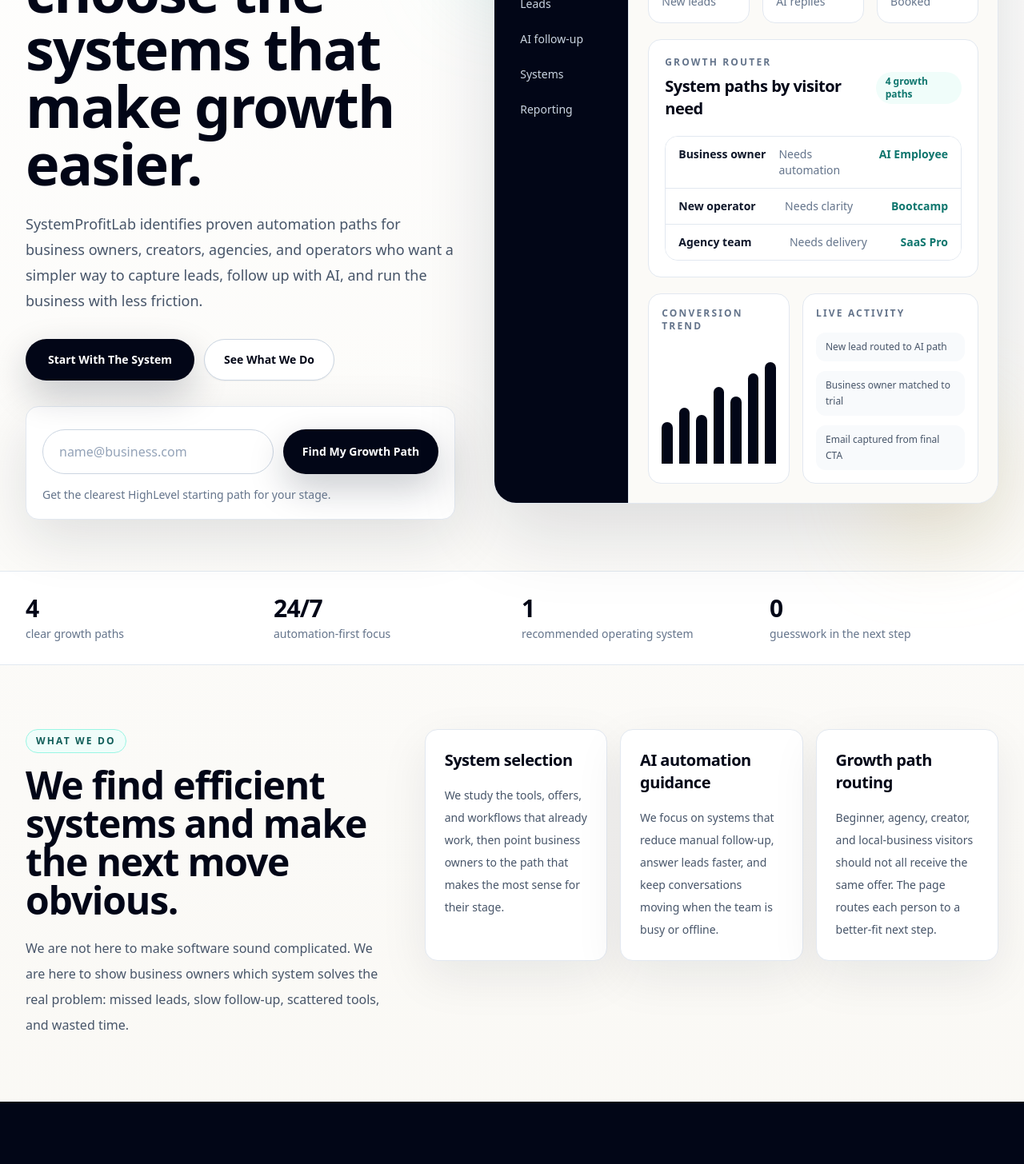
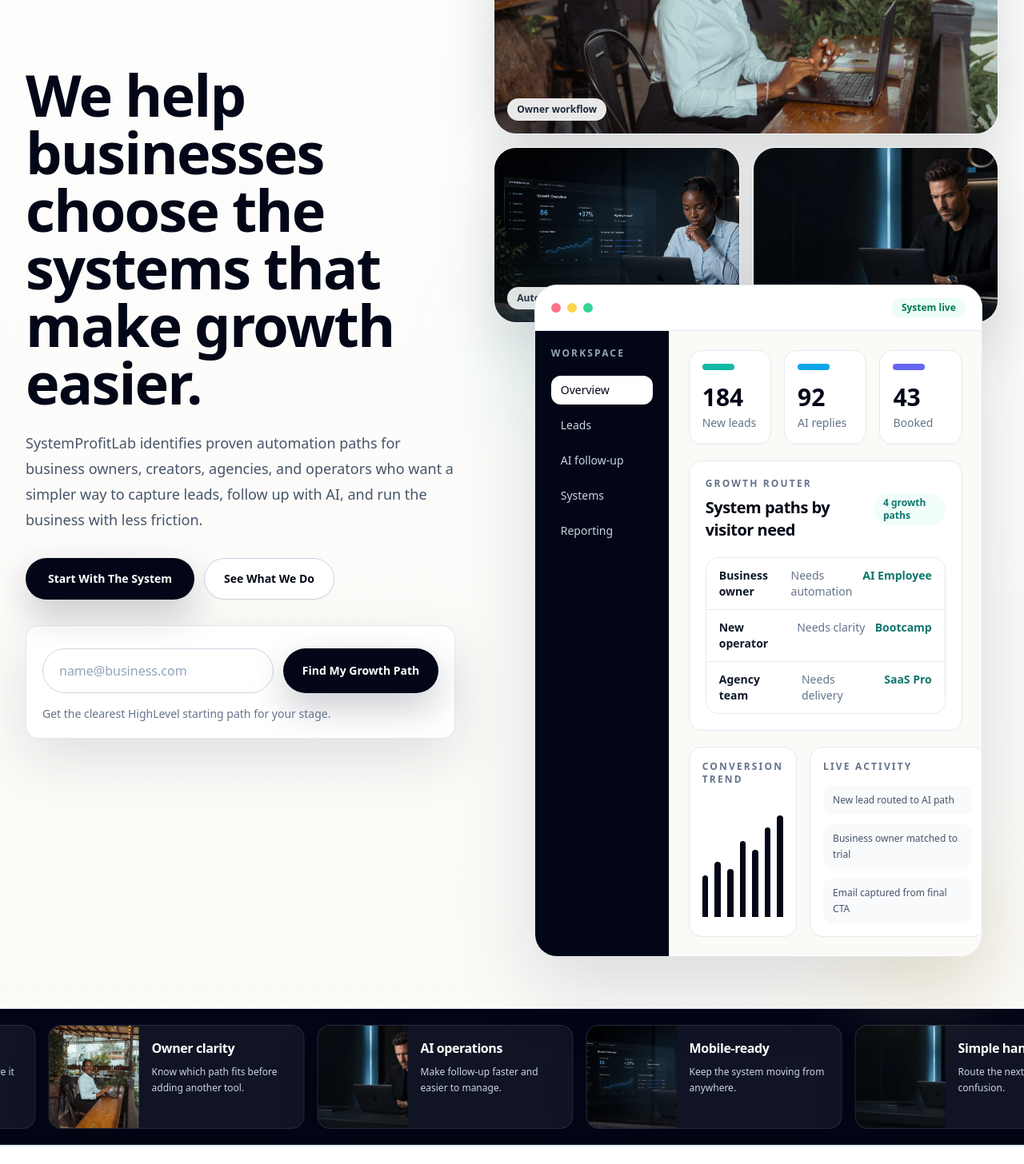
Before and after one commit to systemprofitlab/systemprofitlab, a Next.js app: page / in a window 1280 px wide. Shown: the part 320-1776 px from the top of the page at 80% size. Built offline with nearby package versions, Linux system fonts and the light colour scheme.

Commit message:
Add authentic visual motion layer

```diff
--- /dev/null
+++ b/app/components/VisualMosaic.tsx
@@ -0,0 +1,55 @@
+import Image from "next/image";
+import ProductMockup from "./ProductMockup";
+
+const imageCards = [
+  {
+    src: "/hero-business-owner.jpg",
+    alt: "Business owner reviewing growth systems on a laptop",
+    label: "Owner workflow",
+  },
+  {
+    src: "/generated/hero-operator-desktop.webp",
+    alt: "Operator workspace with automation dashboard",
+    label: "Automation desk",
+  },
+  {
+    src: "/generated/section-operator-desktop.webp",
+    alt: "Growth operator managing business systems",
+    label: "System review",
+  },
+];
+
+export default function VisualMosaic() {
+  return (
+    <div className="visual-mosaic">
+      <div className="visual-photo visual-photo-large">
+        <Image
+          src={imageCards[0].src}
+          alt={imageCards[0].alt}
+          fill
+          priority
+          sizes="(max-width: 1024px) 100vw, 48vw"
+        />
+        <span>{imageCards[0].label}</span>
+      </div>
+
+      <div className="visual-stack">
+        {imageCards.slice(1).map((image) => (
+          <div className="visual-photo" key={image.src}>
+            <Image
+              src={image.src}
+              alt={image.alt}
+              fill
+              sizes="(max-width: 1024px) 50vw, 24vw"
+            />
+            <span>{image.label}</span>
+          </div>
+        ))}
+      </div>
+
+      <div className="visual-dashboard">
+        <ProductMockup compact />
+      </div>
+    </div>
+  );
+}
--- a/app/globals.css
+++ b/app/globals.css
@@ -111,4 +111,83 @@
   .panel-label {
     @apply text-[11px] font-semibold uppercase tracking-[0.22em] text-slate-500;
   }
+
+  .visual-mosaic {
+    @apply relative grid gap-4;
+  }
+
+  .visual-photo {
+    @apply relative min-h-[220px] overflow-hidden rounded-[28px] border border-white/70 bg-slate-200 shadow-[0_24px_70px_rgba(15,23,42,0.16)];
+  }
+
+  .visual-photo-large {
+    @apply min-h-[360px];
+  }
+
+  .visual-photo img,
+  .visual-reel-card img,
+  .highlight-card img {
+    @apply h-full w-full object-cover;
+  }
+
+  .visual-photo span {
+    @apply absolute bottom-4 left-4 rounded-full bg-white/90 px-3 py-1.5 text-xs font-semibold text-slate-800 shadow-sm backdrop-blur;
+  }
+
+  .visual-stack {
+    @apply grid gap-4 sm:grid-cols-2;
+  }
+
+  .visual-dashboard {
+    @apply relative z-10 -mt-16 ml-auto w-[92%] max-w-[620px];
+  }
+
+  .visual-reel-section {
+    @apply overflow-hidden border-y border-slate-200 bg-slate-950 py-5;
+  }
+
+  .visual-reel-track {
+    display: flex;
+    width: max-content;
+    gap: 16px;
+    animation: visual-scroll 42s linear infinite;
+  }
+
+  .visual-reel-card {
+    @apply grid w-[320px] shrink-0 grid-cols-[112px_1fr] overflow-hidden rounded-2xl border border-white/10 bg-white/[0.06] text-white shadow-[0_16px_48px_rgba(0,0,0,0.18)];
+  }
+
+  .visual-reel-card img {
+    @apply h-32;
+  }
+
+  .visual-reel-card div {
+    @apply p-4;
+  }
+
+  .visual-reel-card h3 {
+    @apply text-base font-semibold;
+  }
+
+  .visual-reel-card p {
+    @apply mt-2 text-xs leading-5 text-slate-300;
+  }
+
+  .highlight-card {
+    @apply overflow-hidden rounded-[28px] border border-slate-200 bg-white shadow-[0_24px_80px_rgba(15,23,42,0.1)];
+  }
+
+  .highlight-card img {
+    @apply h-72;
+  }
 }
+
+@keyframes visual-scroll {
+  from {
+    transform: translateX(0);
+  }
+
+  to {
+    transform: translateX(-50%);
+  }
+}
--- a/app/page.tsx
+++ b/app/page.tsx
@@ -1,8 +1,9 @@
 import Link from "next/link";
+import Image from "next/image";
 import { buildAffiliateRedirectHref } from "./lib/affiliate";
 import LeadForm from "./components/LeadForm";
 import Navbar from "./components/Navbar";
-import ProductMockup from "./components/ProductMockup";
+import VisualMosaic from "./components/VisualMosaic";
 import { audiencePaths, offers } from "./lib/funnel";
 
 const proofMetrics = [
@@ -36,6 +37,34 @@ const systems = [
   "Reviews",
   "Payments",
   "Automation",
+];
+
+const visualReel = [
+  {
+    src: "/generated/hero-operator-desktop.webp",
+    title: "Lead flow",
+    text: "Capture demand and move it into one system.",
+  },
+  {
+    src: "/hero-business-owner.jpg",
+    title: "Owner clarity",
+    text: "Know which path fits before adding another tool.",
+  },
+  {
+    src: "/generated/section-operator-desktop.webp",
+    title: "AI operations",
+    text: "Make follow-up faster and easier to manage.",
+  },
+  {
+    src: "/generated/hero-operator-mobile.webp",
+    title: "Mobile-ready",
+    text: "Keep the system moving from anywhere.",
+  },
+  {
+    src: "/generated/section-operator-mobile.webp",
+    title: "Simple handoff",
+    text: "Route the next action without confusion.",
+  },
 ];
 
 const selectedPaths = [
@@ -109,6 +138,24 @@ const featuredOffers = offers.filter((offer) =>
   ["ai-employee", "bootcamp-trial", "saas-pro-plan"].includes(offer.slug),
 );
 
+const highlights = [
+  {
+    image: "/generated/hero-operator-desktop.webp",
+    title: "A business owner needs fewer moving parts",
+    text: "The right system connects forms, conversations, calendars, pipeline, and AI follow-up so the business is easier to operate.",
+  },
+  {
+    image: "/hero-business-owner.jpg",
+    title: "A creator needs attention to become a real path",
+    text: "Traffic only matters when it becomes captured leads, nurture, booking, and a clear next offer.",
+  },
+  {
+    image: "/generated/section-operator-desktop.webp",
+    title: "An agency needs delivery that can scale",
+    text: "Client growth needs one operating layer for pipeline, communication, automation, and reporting.",
+  },
+];
+
 export default function Home() {
   return (
     <div className="site-shell">
@@ -151,7 +198,21 @@ export default function Home() {
             </div>
           </div>
 
-          <ProductMockup />
+          <VisualMosaic />
+        </section>
+
+        <section className="visual-reel-section" aria-label="SystemProfitLab visual proof reel">
+          <div className="visual-reel-track">
+            {[...visualReel, ...visualReel].map((item, index) => (
+              <article className="visual-reel-card" key={`${item.title}-${index}`}>
+                <Image src={item.src} alt="" width={112} height={128} />
+                <div>
+                  <h3>{item.title}</h3>
+                  <p>{item.text}</p>
+                </div>
+              </article>
+            ))}
+          </div>
         </section>
 
         <section className="border-y border-slate-200 bg-white">
@@ -304,6 +365,31 @@ export default function Home() {
                 </article>
               ))}
             </div>
+          </div>
+        </section>
+
+        <section className="container-shell py-20" id="highlights">
+          <div className="max-w-3xl">
+            <p className="section-kicker">Selected highlights</p>
+            <h2 className="mt-4 text-4xl font-semibold leading-tight text-slate-950 sm:text-5xl">
+              The visual story is simple: capture, automate, and operate with less weight.
+            </h2>
+          </div>
+
+          <div className="mt-10 grid gap-5 lg:grid-cols-3">
+            {highlights.map((item) => (
+              <article className="highlight-card" key={item.title}>
+                <Image src={item.image} alt="" width={760} height={520} />
+                <div className="p-6">
+                  <h3 className="text-2xl font-semibold leading-tight text-slate-950">
+                    {item.title}
+                  </h3>
+                  <p className="mt-4 text-sm leading-7 text-slate-600">
+                    {item.text}
+                  </p>
+                </div>
+              </article>
+            ))}
           </div>
         </section>
 
```
